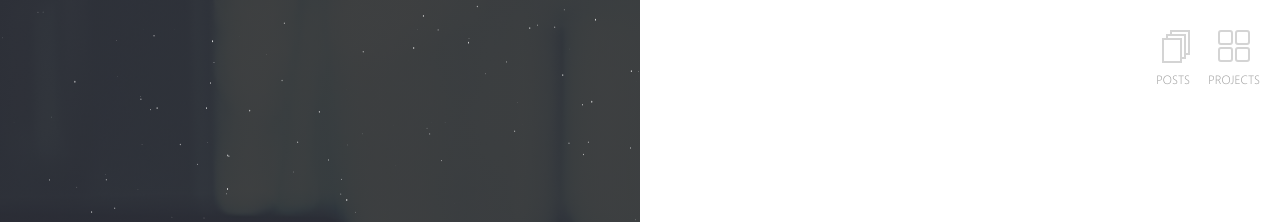
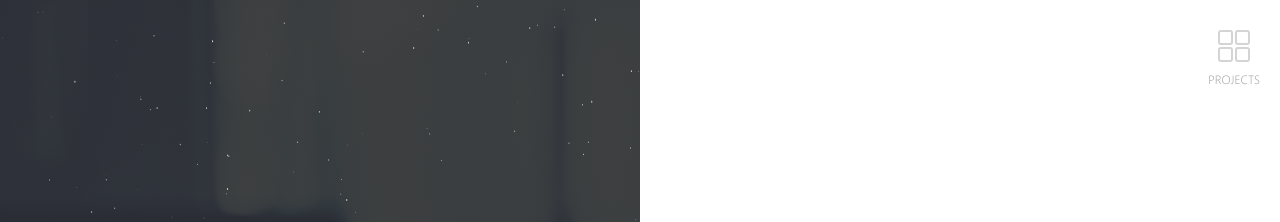
Before and after one commit to IamEchelon/IamEchelon.github.io, a Jekyll site: the page built from index.md, in a window 1280 px wide. Shown: the top 222 px of the page. Built offline with Jekyll 4.4.1, drawn with Linux system fonts in a browser that asks for light colours; our own code applies the rules of GitHub Pages for plain Markdown files.

Commit message:
minor changes

```diff
--- a/_layouts/home.html
+++ b/_layouts/home.html
@@ -24,8 +24,8 @@ layout: compress
   </div>
 
   <div class="block-right">
-    <a href="{{ site.url }}/posts" title="posts" class="posts-menu-icon"></a>
-    <span class="posts-link">POSTS</span>
+    {% comment %} <a href="{{ site.url }}/posts" title="posts" class="posts-menu-icon"></a>
+    <span class="posts-link">POSTS</span> {% endcomment %}
     <a title="project" class="projects-menu-icon">
       <span></span>
     </a>
```
